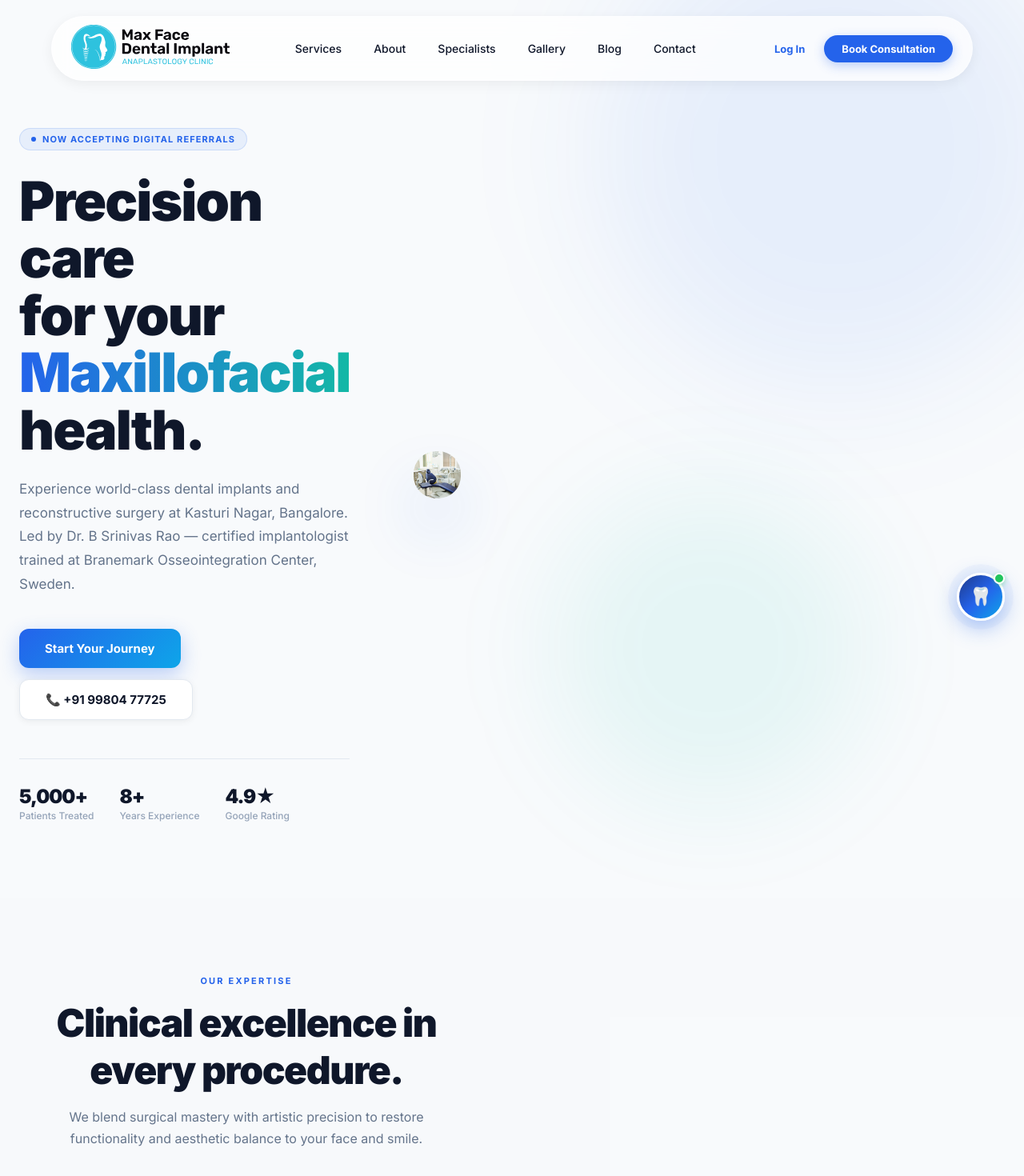
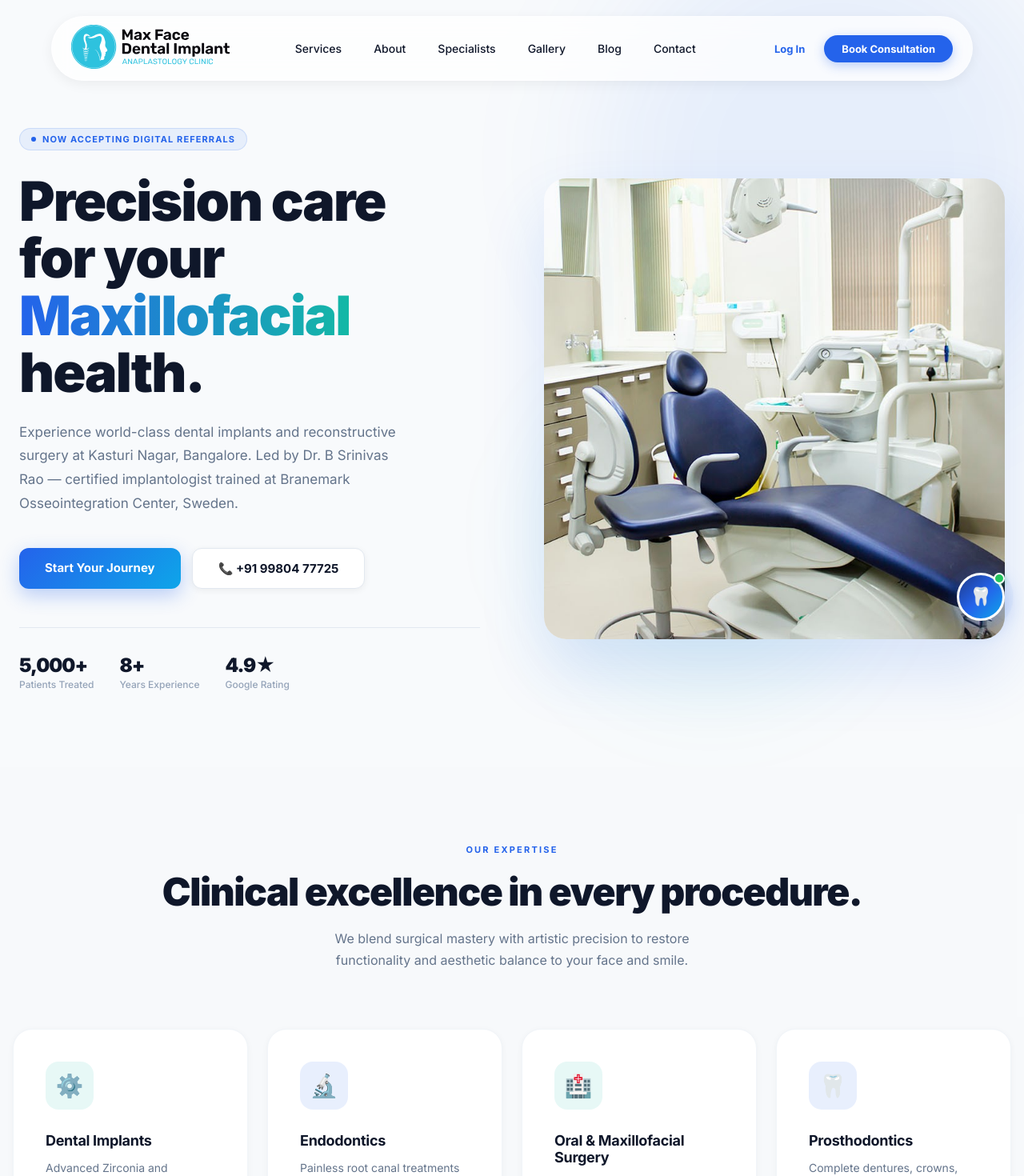
Before and after one commit to RenukaDhanawat/maxface-frontend, a Next.js app: page / in a window 1280 px wide. Shown: the top 1470 px of the page at 80% size. Built offline with nearby package versions, Linux system fonts and the light colour scheme.

Commit message:
fix: apply desktop grid classes and breakpoints on homepage sections

```diff
--- a/src/app/globals.css
+++ b/src/app/globals.css
@@ -195,25 +195,30 @@ body {
 /* Desktop Layout Fixes */
 @media (min-width: 768px) {
   .hero-grid {
-    grid-template-columns: 1fr 1fr !important;
+    grid-template-columns: 1fr 1fr;
   }
+
   .doctor-card {
-    grid-template-columns: 340px 1fr !important;
+    grid-template-columns: 340px 1fr;
   }
+
   .why-grid {
-    grid-template-columns: 1fr 1fr !important;
+    grid-template-columns: 1fr 1fr;
   }
 }
 
 @media (min-width: 1024px) {
+  /* Ensure 2-column layouts on desktop */
   .hero-grid {
-    grid-template-columns: 1.1fr 1fr !important;
+    grid-template-columns: 1.1fr 1fr;
   }
+
   .doctor-card {
-    grid-template-columns: 340px 1fr !important;
+    grid-template-columns: 340px 1fr;
   }
+
   .why-grid {
-    grid-template-columns: 1fr 1fr !important;
+    grid-template-columns: 1fr 1fr;
   }
 }
 
--- a/src/components/home/HeroSection.jsx
+++ b/src/components/home/HeroSection.jsx
@@ -3,7 +3,7 @@ import Link from 'next/link'
 
 export default function HeroSection() {
   return (
-    <section style={{
+    <section className="hero-section" style={{
       position:'relative', paddingTop:'clamp(80px, 15vw, 160px)', paddingBottom:'clamp(48px, 12vw, 96px)',
       overflow:'hidden', background:'#f8fafc'
     }}>
@@ -208,17 +208,6 @@ export default function HeroSection() {
 
         </div>
       </div>
-
-      {/* Responsive grid adjustment for larger screens */}
-      <style>{`
-        @media (min-width: 768px) {
-          section {
-            display: grid;
-            grid-template-columns: 1fr 1fr !important;
-            gap: 80px !important;
-          }
-        }
-      `}</style>
     </section>
   )
 }
```
